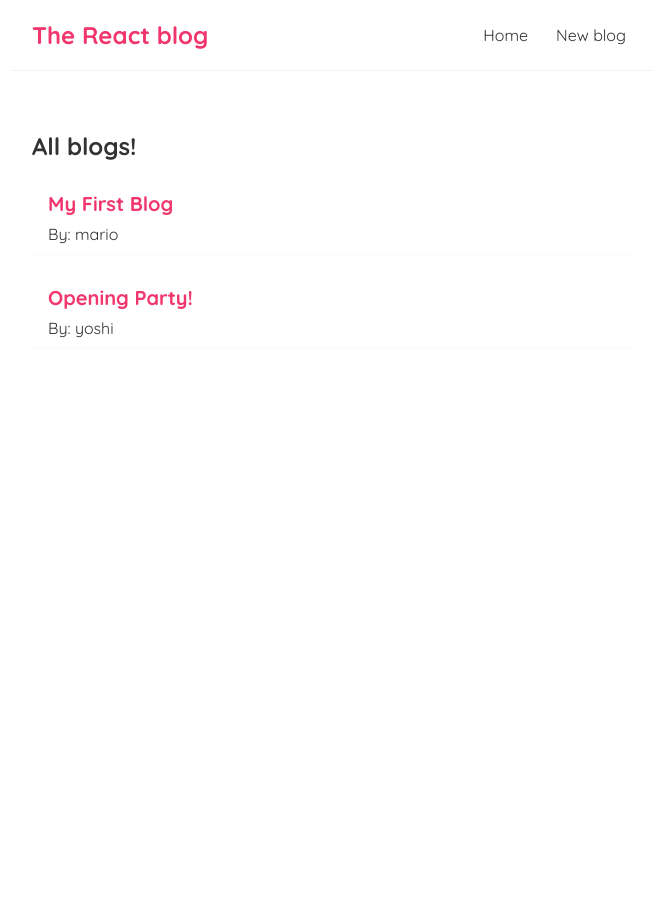
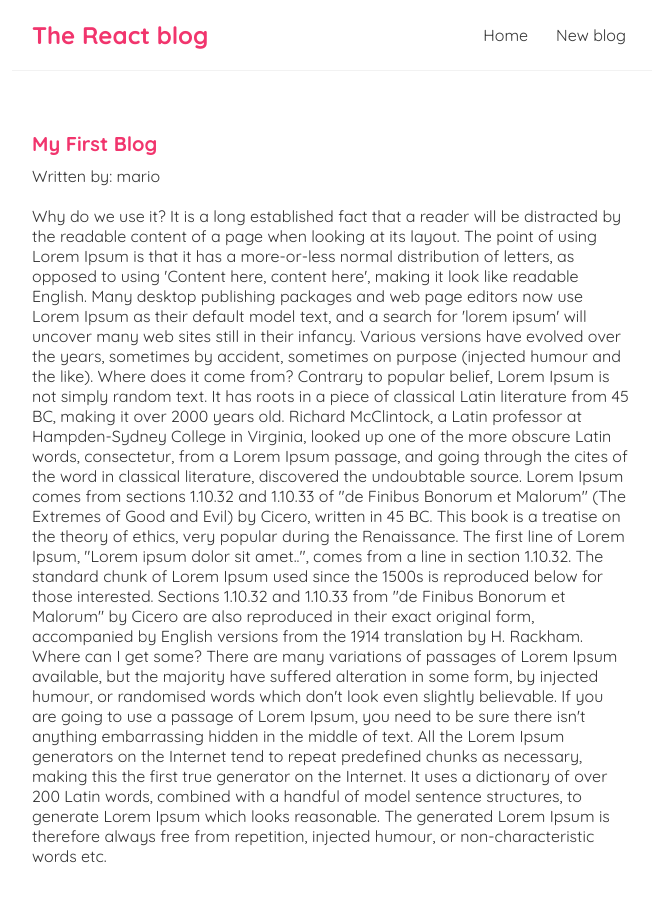
Before and after one commit to nweligalla/react-blog-page, a React (Create React App) app: page /blogs/1 in a window 1280 px wide. Shown: the top 902 px of the page, without its empty margins (308-967 px from the left). Before the commit the page ends 800 px from the top, so only its background shows below. Built offline with nearby package versions, Linux system fonts and the light colour scheme; data requests are answered from the project's data file; the HTML template or start-up script is replaced by a standard one.

Commit message:
added routing and blog viewing functionality

```diff
--- a/package.json
+++ b/package.json
@@ -8,6 +8,7 @@
     "@testing-library/user-event": "^12.6.0",
     "react": "^17.0.1",
     "react-dom": "^17.0.1",
+    "react-router-dom": "^5.2.0",
     "react-scripts": "4.0.1",
     "web-vitals": "^0.2.4"
   },
--- a/src/App.js
+++ b/src/App.js
@@ -1,14 +1,34 @@
+import { BrowserRouter as Router, Route, Switch } from 'react-router-dom';
 import Navbar from './Navbar';
 import Home from './Home';
+import Create from './Create';
+import BlogDetails from './BlogDetails';
 
 function App() {
   return (
+    <Router>
       <div className="App">
         <Navbar />
         <div className="content">
+          <Switch>
+
+            <Route exact path="/">
               <Home />
+            </Route>
+
+            <Route exact path="/create">
+              <Create />
+            </Route>
+
+            <Route exact path="/blogs/:id">
+              <BlogDetails />
+            </Route>
+
+
+          </Switch>
         </div>
       </div >
+    </Router>
   );
 }
 
--- /dev/null
+++ b/src/BlogDetails.js
@@ -0,0 +1,25 @@
+import { useParams } from "react-router-dom";
+import useFetch from "./useFetch";
+
+const BlogDetails = () => {
+    const { id } = useParams();
+    const { data: blog, isPending, errormsg } = useFetch(`http://localhost:8000/blogs/${id}`);
+
+    return (
+        <div className="blog-details">
+            {isPending && <div>Loading...</div>}
+            {errormsg && <div>Oooops! Some kind of error occured</div>}
+            {blog &&
+                <article>
+                    <h2>{blog.title}</h2>
+                    <p>Written by: {blog.author}</p>
+                    <div>
+                        {blog.body}
+                    </div>
+                </article>}
+
+        </div>
+    );
+}
+
+export default BlogDetails;
--- a/src/Bloglist.js
+++ b/src/Bloglist.js
@@ -1,3 +1,5 @@
+import { Link } from "react-router-dom";
+
 const Bloglist = ({ blogs, title }) => {
     // const blogs = props.blogs;
     // const title = props.title;
@@ -8,8 +10,10 @@
 
                 blogs.map((blog) => (
                     <div className="blog-preview" key={blog.id}>
-                        <h2>{blog.title}</h2>
-                        <p>By: {blog.author}</p>
+                        <Link to={`/blogs/${blog.id}`}>
+                            <h2>{blog.title}</h2>
+                            <p>By: {blog.author}</p>
+                        </Link>
                     </div>
                 ))
             }
--- /dev/null
+++ b/src/Create.js
@@ -0,0 +1,9 @@
+const Create = () => {
+    return (
+        <div className="create">
+            <h2>Add a new blog</h2>
+        </div>
+    );
+}
+
+export default Create;
--- a/src/Navbar.js
+++ b/src/Navbar.js
@@ -1,10 +1,12 @@
+import {Link} from 'react-router-dom';
+
 const Navbar = () => {
     return (
         <nav className="navbar">
             <h1>The React blog</h1>
             <div className="links">
-                <a href="">Home</a>
-                <a href="/create">New blog</a>
+                <Link to="/">Home</Link>
+                <Link to="/create">New blog</Link>
             </div>
         </nav>
     );
--- a/src/index.css
+++ b/src/index.css
@@ -41,11 +41,34 @@
 }
 
 .blog-preview:hover {
-  box-shadow: 1px 3px 5px rgba(0,0,0,0.1);
+  box-shadow: 1px 3px 5px rgba(0, 0, 0, 0.1);
 }
 
-.blog-preview h2{
+.blog-preview h2 {
   font-size: 20px;
   color: #f1356d;
   margin-bottom: 8px;
 }
+
+.blog-preview a {
+  text-decoration: none;
+}
+
+.blog-details h2 {
+  font-size: 20px;
+  color: #f1356d;
+  margin-bottom: 10px;
+}
+
+.blog-details div {
+  margin: 20px 0;
+}
+
+/* .blog-details button {
+  background: #f1356d;
+  color: #fff;
+  border: 0;
+  padding: 8px;
+  border-radius: 8px;
+  cursor: pointer;
+} */
--- a/src/useFetch.js
+++ b/src/useFetch.js
@@ -7,19 +7,34 @@
     const [errormsg, setErrormsg] = useState(null);
 
     useEffect(() => {
-        fetch(url).then(res => {
+
+        const abortcontrol = new AbortController();
+
+
+        setTimeout(() => {
+            fetch(url, { signal: abortcontrol.signal })
+                .then(res => {
                     if (!res.ok) {
                         throw Error("could not fetch data from the server!");
                     }
                     return res.json();
-        }).then(jsonData => {
+                })
+                .then(jsonData => {
                     setData(jsonData);
                     setIsPending(false);
-        }).catch(err => {
+                })
+                .catch(err => {
+                    if (err.name === "AbortError") {
+                        console.log("fetch aborted");
+                    }
+                    else {
                         setErrormsg(err.message);
                         setIsPending(false);
                         setErrormsg(null);
+                    }
                 });
+        }, 1000)
+        return () => abortcontrol.abort();
     }, [url]);
 
     return { data, isPending, errormsg };
```
Also changed, not shown: 2 other files (tests, documents, lock files or other folders). Lines whose indentation alone changed are shown as unchanged.
